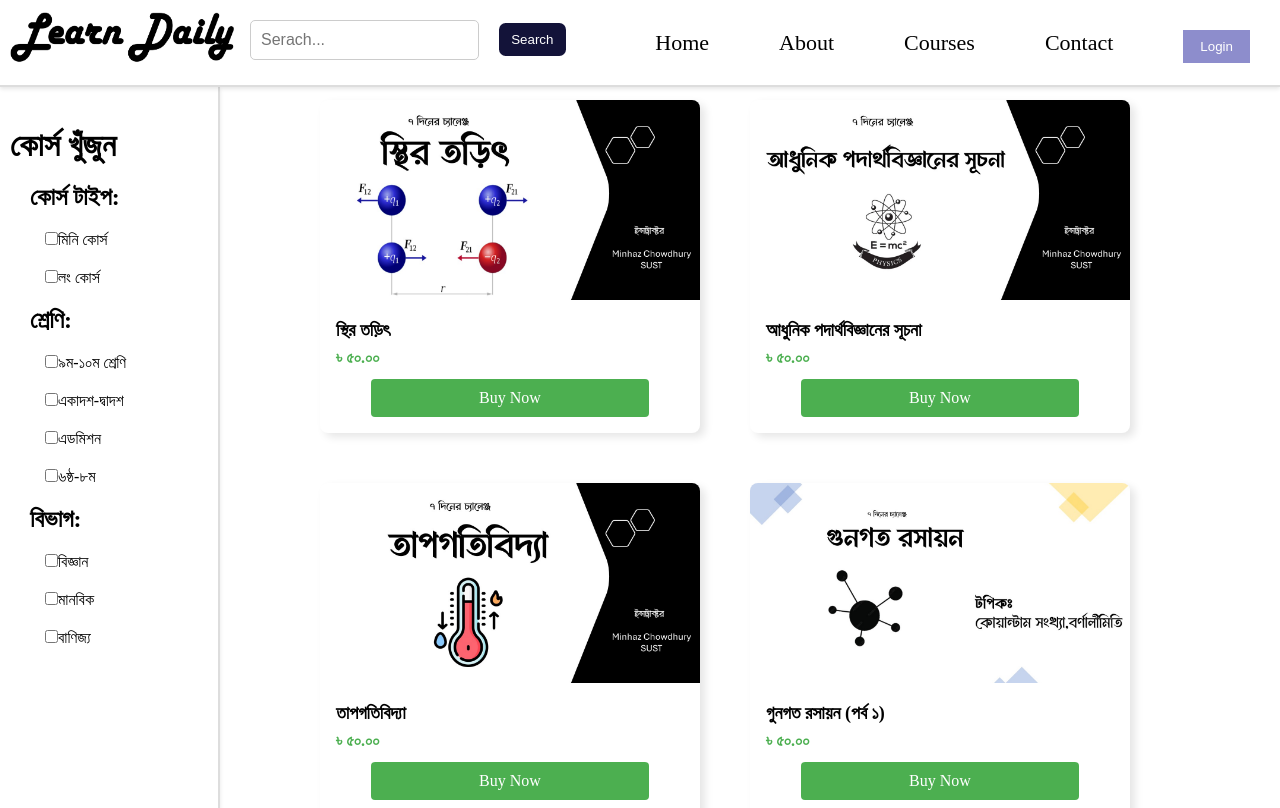
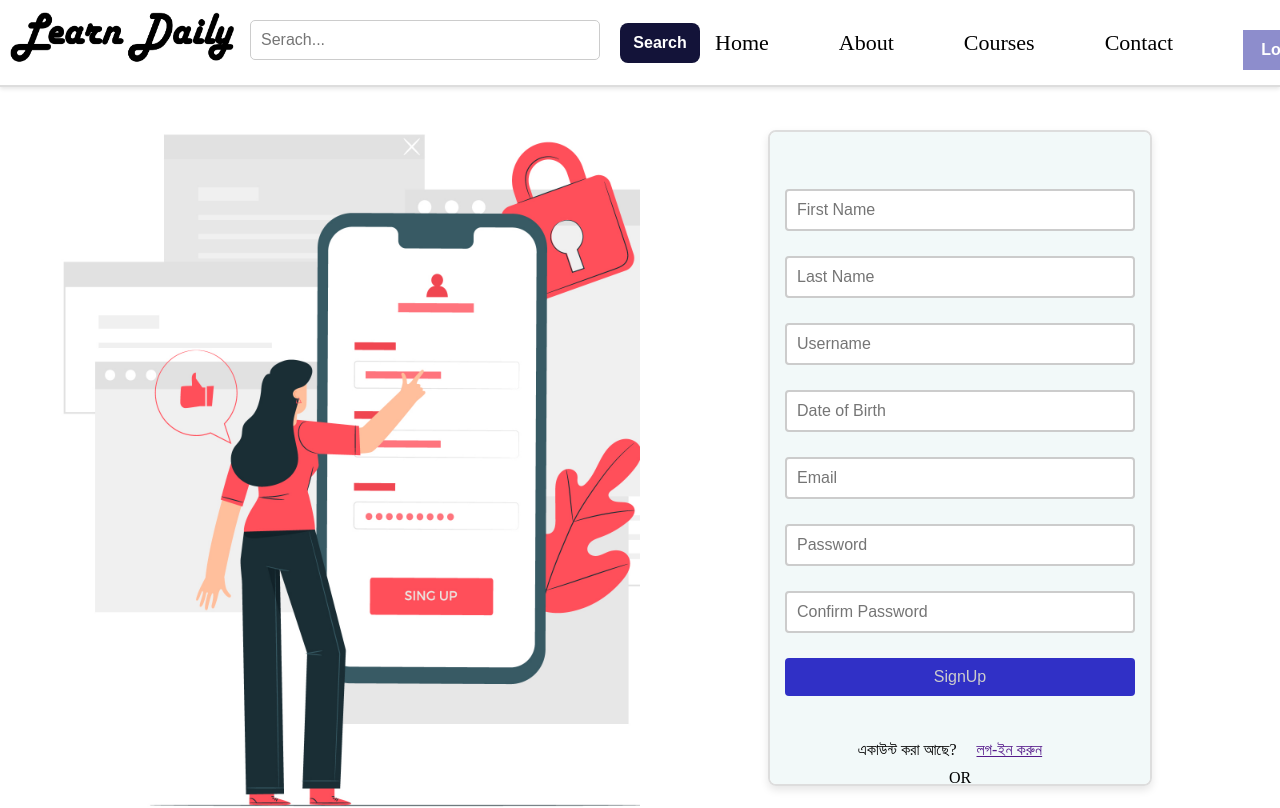
Before and after one commit to asif93-138/edutech-startup, a React (Vite) app: page / in a window 1280 px wide. Shown: the top 808 px of the page. Built offline with nearby package versions, Linux system fonts and the light colour scheme.

Commit message:
sign-up page completed

```diff
--- a/src/App.jsx
+++ b/src/App.jsx
@@ -2,10 +2,11 @@ import { useState } from "react";
 import reactLogo from "./assets/react.svg";
 import CourseList from "./Components/Course_List/CourseList";
 import "./styles/App.css";
+import SignUp from "./Components/SignUp/signup";
 function App() {
   return (
     <div>
-      <CourseList />
+      <SignUp />
     </div>
   );
 }
--- /dev/null
+++ b/src/Components/Form.jsx
@@ -0,0 +1,18 @@
+import classes from "../styles/form.module.css";
+import Input from "./textinput";
+export default function Form({ ...rest }) {
+  return (
+    <>
+      <form {...rest}>
+        <Input type="text" placeholder="First Name" required />
+        <Input type="text" placeholder="Last Name" required />
+        <Input type="text" placeholder="Username" required />
+        <Input type="text" placeholder="Date of Birth" required />
+        <Input type="email" placeholder="Email" required />
+        <Input type="password" placeholder="Password" required />
+        <Input type="password" placeholder="Confirm Password" required />
+        <Input type="submit" value="SignUp" />
+      </form>
+    </>
+  );
+}
--- /dev/null
+++ b/src/Components/SignUp/signup.jsx
@@ -0,0 +1,24 @@
+import classes from "../../styles/signup.module.css";
+import Form from "../Form";
+import Container from "../Container";
+import Navbar from "../Navbar";
+import Footer from "../Footer";
+export default function SignUp() {
+  return (
+    <Container>
+      <Navbar />
+      <div className={classes.mainContainer}>
+        <div class={classes.signupImage}></div>
+        <div className={classes.formContainer}>
+          <Form action="/" method="post" />
+          <div className={classes.logIn}>
+            একাউন্ট করা আছে?<a href="">লগ-ইন করুন</a>
+          </div>
+          <div className={classes.text}>OR</div>
+          <button type="button">SignUp with Google</button>
+        </div>
+      </div>
+      <Footer />
+    </Container>
+  );
+}
--- /dev/null
+++ b/src/Components/textinput.jsx
@@ -0,0 +1,8 @@
+import "../styles/input.module.css";
+export default function Input({ ...rest }) {
+  return (
+    <div>
+      <input {...rest} />
+    </div>
+  );
+}
--- /dev/null
+++ b/src/styles/form.module.css
@@ -0,0 +1,8 @@
+form {
+  display: flex;
+  flex-direction: column;
+  margin-top: 15%;
+  margin-bottom: 30px;
+  gap: 10px;
+  align-items: center;
+}
--- /dev/null
+++ b/src/styles/input.module.css
@@ -0,0 +1,18 @@
+input {
+  width: 350px;
+  padding: 10px;
+  margin-bottom: 15px;
+  text-align: justify;
+  box-sizing: border-box;
+  border: 2px solid #ccc;
+  border-radius: 4px;
+  font-size: 16px;
+}
+
+input[type="submit"] {
+  width: 350px;
+  background-color: rgb(48, 48, 198);
+  border: none;
+  color: #ccc;
+  text-align: center;
+}
--- /dev/null
+++ b/src/styles/signup.module.css
@@ -0,0 +1,47 @@
+.mainContainer {
+  display: flex;
+  flex-direction: row;
+  gap: 10%;
+  margin-top: 10vh;
+}
+.signupImage {
+  width: 50%;
+  height: 100vh;
+  background-image: url("/src/assets/Images/SignUpPage/Mobile-login.jpg");
+  background-size: cover;
+}
+.formContainer {
+  background-color: rgb(242, 249, 249);
+  margin-top: 50px;
+  width: 30%;
+  height: 82vh;
+  border: 2px solid rgb(152, 125, 125);
+  display: flex;
+  flex-direction: column;
+  border: 2px solid #ddd;
+  box-shadow: 0 4px 8px rgba(0, 0, 0, 0.1);
+  border-radius: 0.5em;
+  overflow: auto;
+}
+.logIn {
+  text-align: center;
+  margin-right: 20px;
+}
+.logIn a {
+  margin-left: 20px;
+}
+.text {
+  margin-top: 10px;
+  margin-bottom: 10px;
+  text-align: center;
+}
+button {
+  width: 15rem;
+  height: 2rem;
+  background-color: white;
+  border: 1px solid gray;
+  font-size: medium;
+  font-weight: bold;
+  margin-left: auto;
+  margin-right: auto;
+}
```
Also changed, not shown: src/Components/checkboxinput.jsx (added), src/assets/Images/SignUpPage/Mobile-login.jpg (added).
